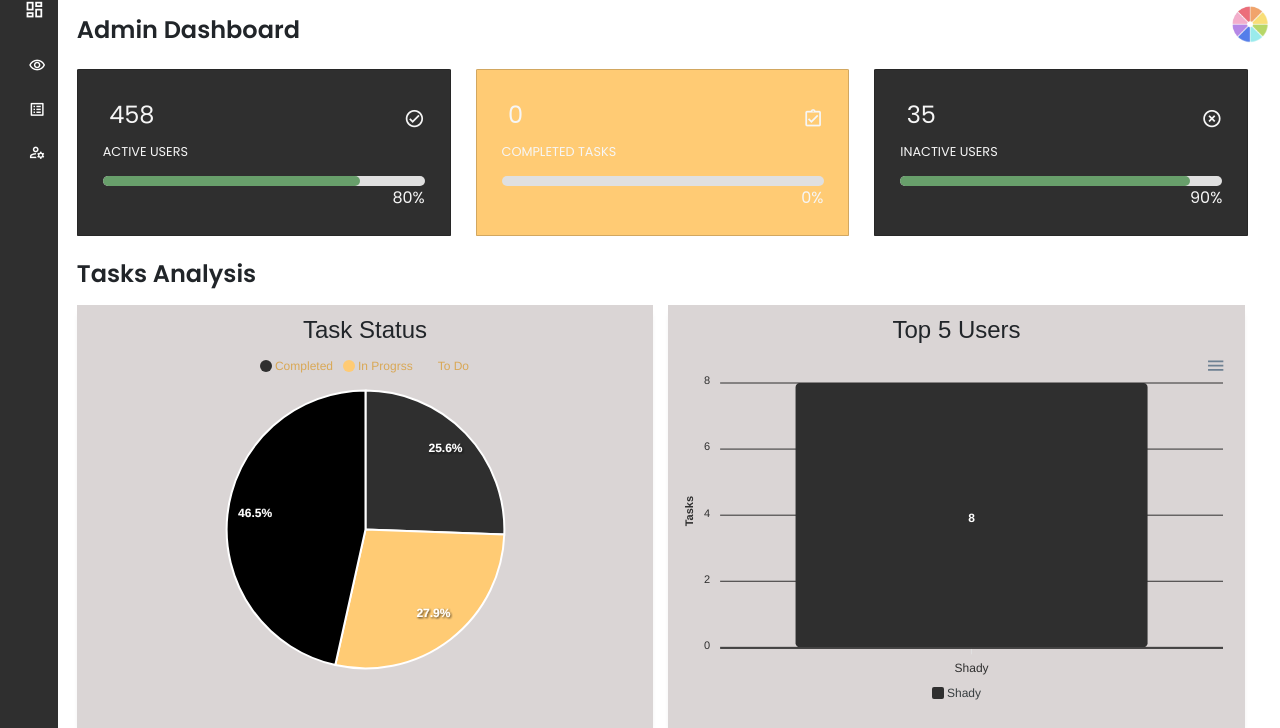
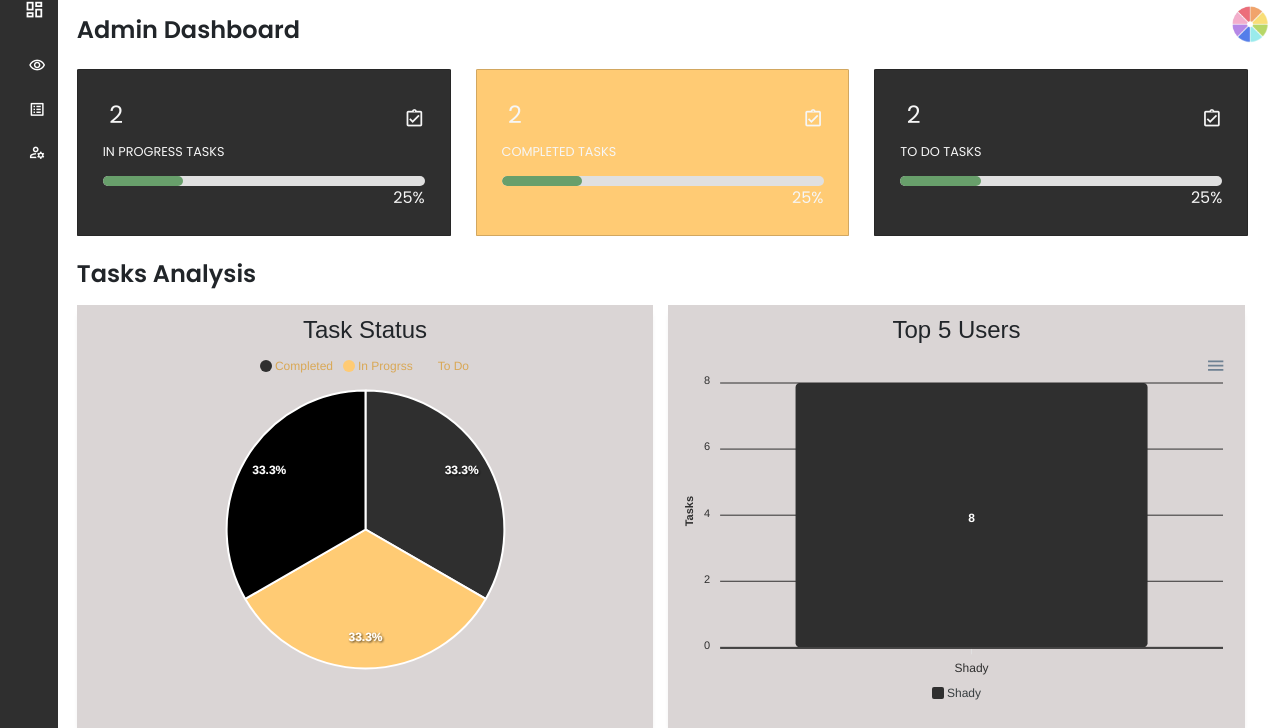
Before and after one commit to MrRobot-cpp/Secured-To-do-List, a PHP site: page /View/adminDashboard.php in a window 1280 px wide. Shown: the part 16-744 px from the top of the page. Run offline with PHP 8.4, Linux system fonts and the light colour scheme; the visitor is signed in with stand-in values (Sample User, id 1); data comes from the database, SQL or seed files in the repository; some libraries are stand-ins or nearby versions.

Commit message:
admin db connections

```diff
--- a/Controller/TaskController.php
+++ b/Controller/TaskController.php
@@ -1,6 +1,7 @@
 <?php
 require_once '../Model/Task.php';
-require_once 'UserController.php';
+require_once '../Controller/UserController.php';
+require_once '../Controller/ProjectController.php';
 require_once '../Model/Database.php';
 require_once __DIR__ . '\PHPMailer-master\src\Exception.php';
 require_once __DIR__ . '\PHPMailer-master\src\PHPMailer.php';
@@ -109,19 +110,29 @@ class TaskController {
     public function getTaskCountByStatus($status) {
         return $this->taskModel->getTaskCountByStatus($status);
     }
+    public function getTaskCountByStatusPerUser($status,$userId) {
+        return $this->taskModel->getTaskCountByStatusPerUser($status,$userId);
+    }
 
+    public function getTaskCountByStatusPerProject($status,$projectId) {
+        return $this->taskModel->getTaskCountByStatusPerProject($status,$projectId);
+    }
 
     public function completionPercentage($totalTasks, $completedTasks) {
         if ($totalTasks === 0) {
             return 0; // Avoid division by zero
         }
-        return ($completedTasks / $totalTasks) * 100;
+        return round(($completedTasks / $totalTasks) * 100, 2);
     }
     public function getTopFiveUsers() {
         return $this->taskModel->getTopFiveUsersByTasks();
     }
     public function getTaskCountsByUser($userId) {
         return $this->taskModel->getTaskCountsByUser($userId);
+    }
+    public function getTaskCountByProjectId($projectId) {
+        return $this->taskModel-> getTaskCountByProjectId($projectId) ;
+
     }
     public function getTasksByProjectId($projectId){
         return $this->taskModel->getTasksByProjectId($projectId);
--- a/Model/Task.php
+++ b/Model/Task.php
@@ -89,14 +89,66 @@ class Task {
         return $stmt->fetchAll(PDO::FETCH_ASSOC);
     }
     public function getTaskCountByStatus($status) {
-        $query = "SELECT COUNT(*) as count FROM tasks WHERE status = :status";
-        $stmt = $this->conn->prepare($query);
-        $stmt->bindParam(':status', $status);
-        $stmt->execute();
-        $result = $stmt->fetch(PDO::FETCH_ASSOC);
-        return $result['count'];
+        try {
+            $query = "SELECT COUNT(*) as count FROM tasks WHERE status = :status";
+            $stmt = $this->conn->prepare($query);
+            $stmt->bindParam(':status', $status, PDO::PARAM_STR);
+            $stmt->execute();
+            $result = $stmt->fetch(PDO::FETCH_ASSOC);
+            return $result['count'];
+        } catch (PDOException $e) {
+            echo "Error: " . $e->getMessage();
+            return 0; // Return 0 in case of an error
+        }
     }
 
+    public function getTaskCountByStatusPerUser($status, $userId) {
+        try {
+            $query = "SELECT COUNT(*) as count FROM tasks WHERE status = :status AND user_id = :user_id";
+            $stmt = $this->conn->prepare($query);
+            $stmt->bindParam(':status', $status, PDO::PARAM_STR);
+            $stmt->bindParam(':user_id', $userId, PDO::PARAM_INT);
+            $stmt->execute();
+            $result = $stmt->fetch(PDO::FETCH_ASSOC);
+            return $result['count'];
+        } catch (PDOException $e) {
+            echo "Error: " . $e->getMessage();
+            return 0; // Return 0 in case of an error
+        }
+    }
+    public function getTaskCountByStatusPerProject($status, $projectId) {
+        try {
+            $query = "SELECT COUNT(*) as count FROM tasks WHERE status = :status AND project_id = :project_id";
+            $stmt = $this->conn->prepare($query);
+            $stmt->bindParam(':status', $status, PDO::PARAM_STR);
+            $stmt->bindParam(':project_id', $projectId, PDO::PARAM_INT);
+            $stmt->execute();
+            $result = $stmt->fetch(PDO::FETCH_ASSOC);
+            return $result['count'];
+        } catch (PDOException $e) {
+            echo "Error: " . $e->getMessage();
+            return 0; // Return 0 in case of an error
+        }
+    }
+    public function getTaskCountByProjectId($projectId) {
+        try {
+            $query = "SELECT COUNT(*) as task_count FROM tasks WHERE project_id = :project_id";
+            $stmt = $this->conn->prepare($query);
+            $stmt->bindParam(':project_id', $projectId, PDO::PARAM_INT);
+            $stmt->execute();
+            $result = $stmt->fetch(PDO::FETCH_ASSOC);
+
+            if ($result) {
+                return (int)$result['task_count'];
+            } else {
+                return 0; // No tasks found
+            }
+        } catch (PDOException $e) {
+            // Handle the exception (log it or display an error)
+            error_log("Error fetching task count: " . $e->getMessage());
+            return 0;
+        }
+    }
 
 
     public function getTaskCountsByUser($userId) {
--- a/View/adminDashboard.php
+++ b/View/adminDashboard.php
@@ -42,11 +42,14 @@ $totalTasks = count($tasks);
 $totalUsers = count($userController->getAllUsers());
 
 // Fetch task status counts.
-$toDoCount = $taskController->getTaskCountByStatus('to_do');
-$inProgressCount = $taskController->getTaskCountByStatus('in_progress');
-$doneCount = $taskController->getTaskCountByStatus('done');
+$toDoCount = $taskController->getTaskCountByStatus('todo');
+$inProgressCount = $taskController->getTaskCountByStatus('inprogress');
+$doneCount = $taskController->getTaskCountByStatus('finished');
 
 $complete=$taskController->completionPercentage($totalTasks, $doneCount);
+$inProgress=$taskController->completionPercentage($totalTasks, $inProgressCount);
+$toDo=$taskController->completionPercentage($totalTasks, $toDoCount);
+
 $topFiveUsers = $taskController->getTopFiveUsers();
 $userNames = [];
 $taskCounts = [];
@@ -160,14 +163,15 @@ foreach ($users as $userRow) {
                         <div class="main-cards" >
 
                             <div class="card">
-                              <div class="card-inner">
-                                  <h3>458</h3>
-                                  <span class="material-icons-outlined">check_circle</span>
-                                  </div>
-                              <h1>ACTIVE USERS</h1>
+                            <div class="card-inner">
+                                  <h3><?php echo $inProgressCount?></h3>
+                                  <span class="material-icons-outlined">assignment_turned_in</span>
+
+                              </div>
+                              <h1>IN PROGRESS TASKS</h1>
                               <div class="progress-container">
-                                  <span class="progress" data-value="80%"></span>
-                                  <span class="label">80%</span>
+                                  <span class="progress" data-value="<?php echo $inProgress?>%"></span>
+                                  <span class="label"><?php echo $inProgress?>%</span>
                               </div>
                           </div>
 
@@ -185,14 +189,15 @@ foreach ($users as $userRow) {
                           </div>
 
                           <div class="card">
-                              <div class="card-inner">
-                                  <h3>35</h3>
-                                  <span class="material-icons-outlined">highlight_off</span>
-                                  </div>
-                              <h1>INACTIVE USERS</h1>
+                          <div class="card-inner">
+                                  <h3><?php echo $toDoCount?></h3>
+                                  <span class="material-icons-outlined">assignment_turned_in</span>
+
+                              </div>
+                              <h1>TO DO TASKS</h1>
                               <div class="progress-container">
-                                  <span class="progress" data-value="90%"></span>
-                                  <span class="label">90%</span>
+                                  <span class="progress" data-value="<?php echo $toDo?>%"></span>
+                                  <span class="label"><?php echo $toDo?>%</span>
                               </div>
                           </div>
                       </div></div>
@@ -321,7 +326,7 @@ document.querySelectorAll('.progress').forEach(progress => {
 //PIE CHART
 
 const pieChartOptions = {
-  series: [11, 12, 20],
+  series: [<?php echo $doneCount?>, <?php echo $inProgressCount?>, <?php echo $toDoCount?>],
   chart: {
     type: 'pie',
     background: 'transparent',
```
Also changed, not shown: View/user_projects.php (+19 -6 lines).
